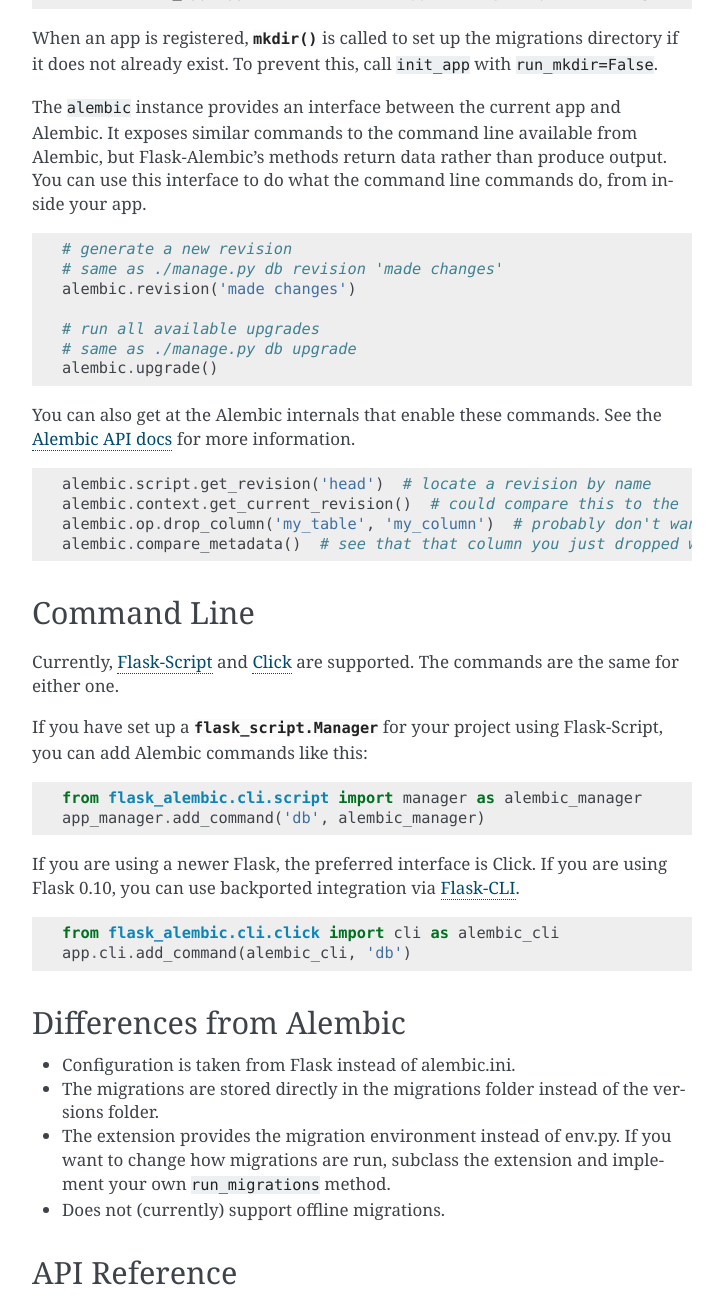
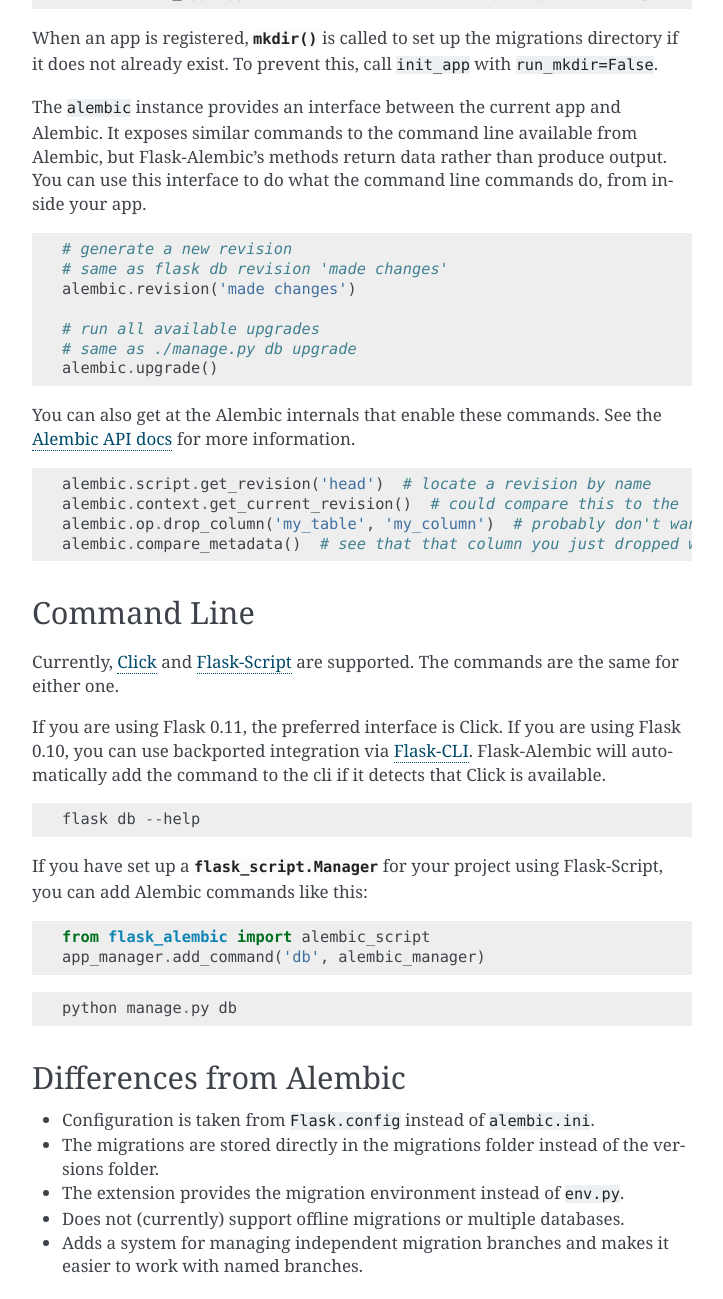
Before and after one commit to pallets-eco/flask-alembic, a Sphinx documentation site: the page built from docs/index.rst, in a window 1280 px wide and 1400 px high, scrolled down 1107 px, cut to the strip 0-1299 px from the top of the window. Shown: the whole strip, without its empty margins (388-1111 px from the left). Built offline with Sphinx 7.4.7, drawn with Linux system fonts in a browser that asks for light colours.

Commit message:
automatically register click command, closes #11 add easier imports for the command objects add warning about closing connections to migration_context and op update docs

```diff
--- a/docs/index.rst
+++ b/docs/index.rst
@@ -14,8 +14,8 @@
 
     pip install https://bitbucket.org/davidism/flask-alembic/get/tip.zip
 
-.. _Flask: http://flask.pocoo.org/
-.. _Flask-SQLAlchemy: https://pythonhosted.org/Flask-SQLAlchemy/
+.. _Flask: https://palletsprojects.com/p/flask/
+.. _Flask-SQLAlchemy: https://flask-sqlalchemy.pocoo.org/
 .. _Alembic: https://alembic.readthedocs.org/en/latest/
 .. _release: https://pypi.python.org/pypi/Flask-Alembic
 .. _source: https://bitbucket.org/davidism/flask-alembic
@@ -30,8 +30,8 @@
 
 The only required configuration is ``ALEMBIC['script_location']``, which is the location of the migrations directory.  If it is not an absolute path, it will be relative to the instance folder.
 
-.. _config: https://alembic.readthedocs.org/en/latest/tutorial.html#editing-the-ini-file
-.. _context: https://alembic.readthedocs.org/en/latest/api.html#alembic.environment.EnvironmentContext.configure
+.. _config: https://alembic.readthedocs.io/en/latest/tutorial.html#editing-the-ini-file
+.. _context: https://alembic.readthedocs.io/en/latest/api.html#alembic.environment.EnvironmentContext.configure
 
 Basic Usage
 -----------
@@ -50,7 +50,7 @@
 The ``alembic`` instance provides an interface between the current app and Alembic.  It exposes similar commands to the command line available from Alembic, but Flask-Alembic's methods return data rather than produce output.  You can use this interface to do what the command line commands do, from inside your app. ::
 
     # generate a new revision
-    # same as ./manage.py db revision 'made changes'
+    # same as flask db revision 'made changes'
     alembic.revision('made changes')
 
     # run all available upgrades
@@ -64,34 +64,39 @@
     alembic.op.drop_column('my_table', 'my_column')  # probably don't want to do this outside a revision, but it'll work
     alembic.compare_metadata()  # see that that column you just dropped will be added back next revision
 
-.. _api: https://alembic.readthedocs.org/en/latest/api.html
+.. _api: https://alembic.readthedocs.io/en/latest/api.html
 
 Command Line
 ------------
 
-Currently, `Flask-Script`_ and `Click`_ are supported.  The commands are the same for either one.
+Currently, `Click`_ and `Flask-Script`_ are supported.  The commands are the same for either one.
+
+If you are using Flask 0.11, the preferred interface is Click.  If you are using Flask 0.10, you can use backported integration via `Flask-CLI`_.
+Flask-Alembic will automatically add the command to the cli if it detects that Click is available. ::
+
+    flask db --help
 
 If you have set up a :class:`flask_script.Manager` for your project using Flask-Script, you can add Alembic commands like this::
 
-    from flask_alembic.cli.script import manager as alembic_manager
+    from flask_alembic import alembic_script
     app_manager.add_command('db', alembic_manager)
 
-If you are using a newer Flask, the preferred interface is Click.  If you are using Flask 0.10, you can use backported integration via `Flask-CLI`_. ::
+::
 
-    from flask_alembic.cli.click import cli as alembic_cli
-    app.cli.add_command(alembic_cli, 'db')
+    python manage.py db
 
-.. _Flask-Script: https://flask-script.readthedocs.org/en/latest/
+.. _Flask-Script: https://flask-script.readthedocs.io/en/latest/
 .. _Click: http://click.pocoo.org/
-.. _Flask-CLI: http://flask-cli.readthedocs.org/en/latest/
+.. _Flask-CLI: https://flask-cli.readthedocs.io/en/latest/
 
 Differences from Alembic
 ------------------------
 
-*   Configuration is taken from Flask instead of alembic.ini.
-*   The migrations are stored directly in the migrations folder instead of the versions folder.
-*   The extension provides the migration environment instead of env.py.  If you want to change how migrations are run, subclass the extension and implement your own ``run_migrations`` method.
-*   Does not (currently) support offline migrations.
+* Configuration is taken from ``Flask.config`` instead of ``alembic.ini``.
+* The migrations are stored directly in the migrations folder instead of the versions folder.
+* The extension provides the migration environment instead of ``env.py``.
+* Does not (currently) support offline migrations or multiple databases.
+* Adds a system for managing independent migration branches and makes it easier to work with named branches.
 
 API Reference
 -------------
--- a/flask_alembic/__init__.py
+++ b/flask_alembic/__init__.py
@@ -11,3 +11,5 @@
 """
 
 from flask_alembic.extension import Alembic
+from flask_alembic.cli.click import cli as alembic_click
+from flask_alembic.cli.script import manager as alembic_script
```
Also changed, not shown: README.rst (+12 -14 lines), 1 other file.
